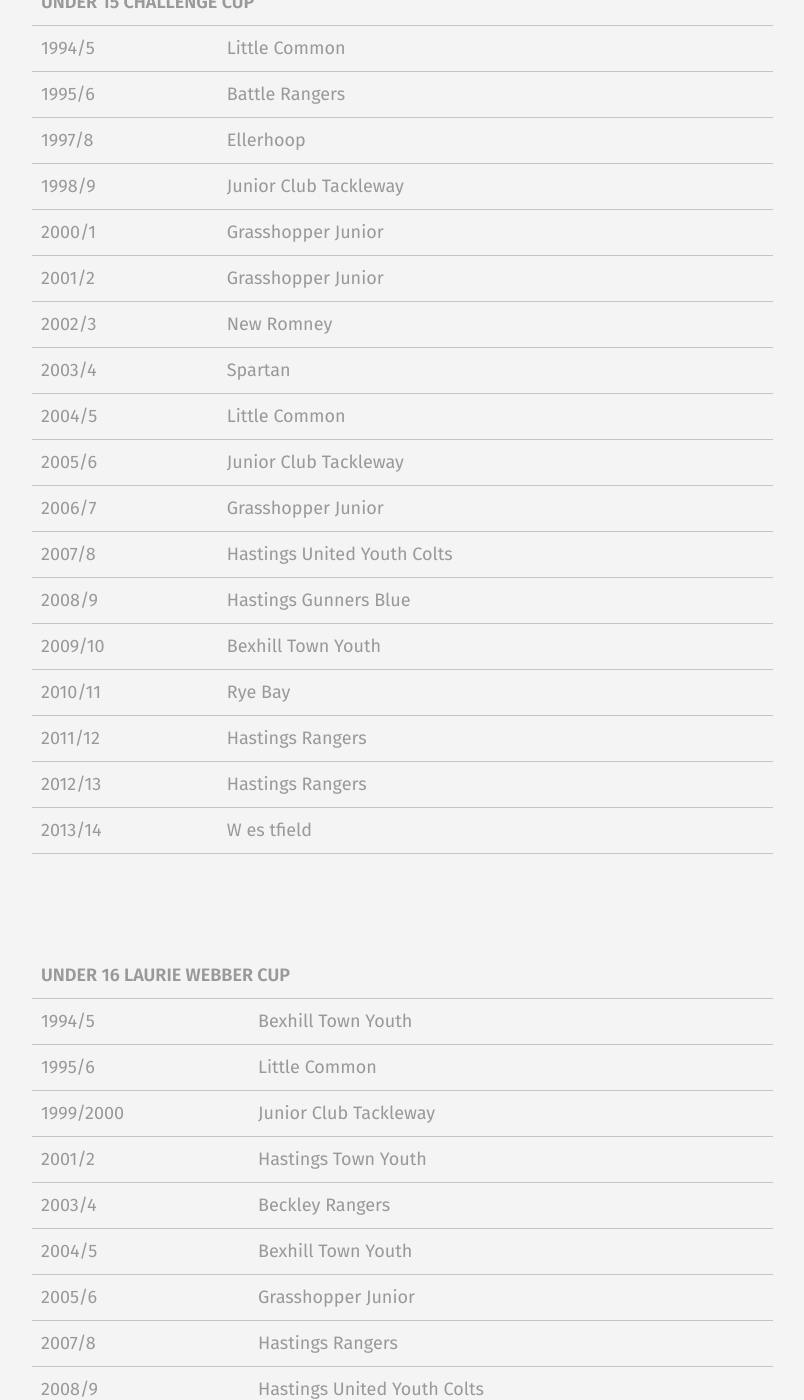
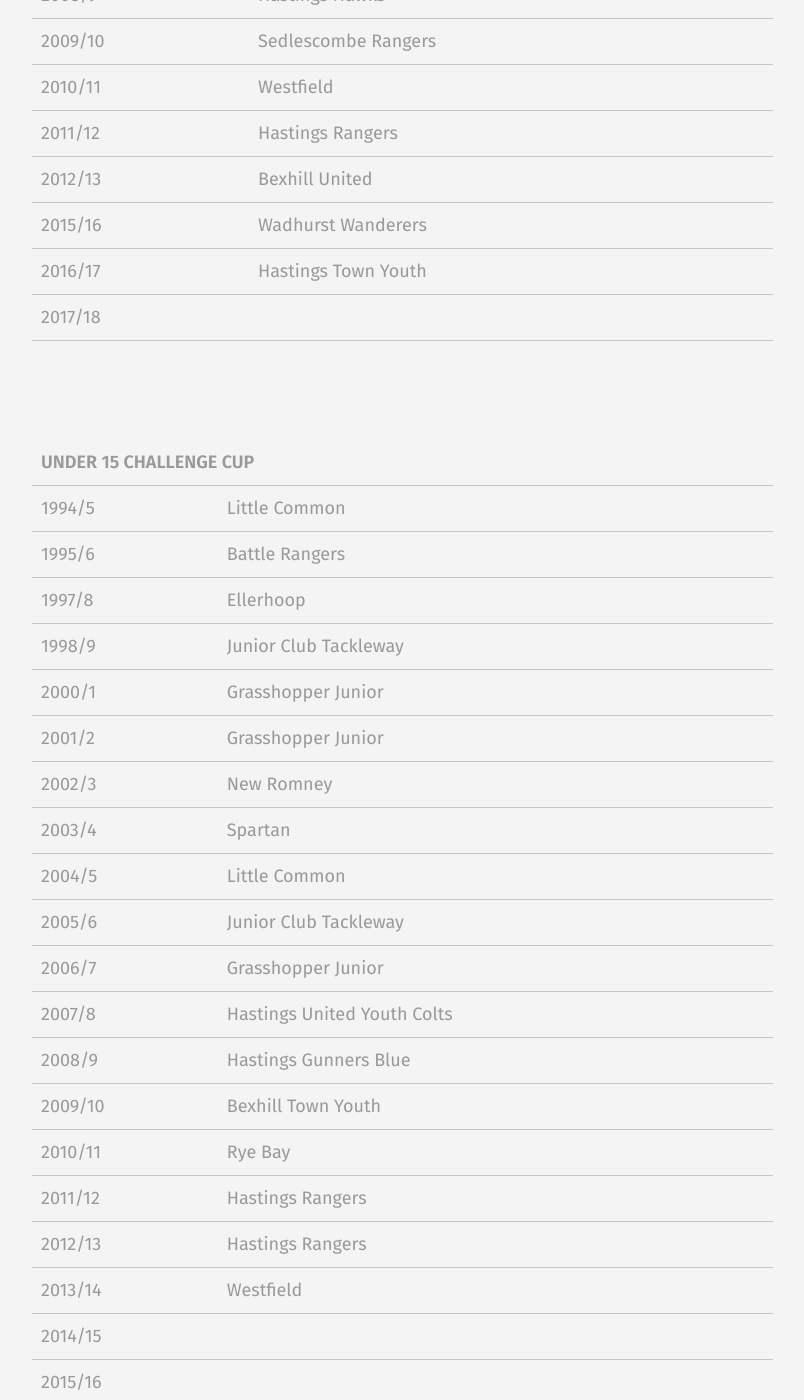
Before and after one commit to rotherleague/Rother, a Jekyll site: the page built from winners.md, in a window 1280 px wide and 1400 px high, scrolled down 21409 px. Shown: the whole window, without its empty margins (56-860 px from the left). Built offline with Jekyll 4.4.1, drawn with Linux system fonts in a browser that asks for light colours; comment, search, counter and statistics services are not loaded; a style sheet for code colours, icons or effects is not loaded; some of the changed text lies outside the part shown.

Commit message:
Update cup.html

```diff
--- a/_includes/winners/cup.html
+++ b/_includes/winners/cup.html
@@ -112,6 +112,14 @@
   <tr>
     <td>2015/16 </td>
     <td>Westfield</td>
+  </tr>
+   <tr>
+    <td>2016/17 </td>
+    <td>AS  Eastbourne  </td>
+  </tr>
+   <tr>
+    <td>2017/18 </td>
+    <td> </td>
   </tr>
 </table>
 
@@ -241,6 +249,14 @@
     <td>2015/16 </td>
     <td>Hawkhurst </td>
   </tr>
+   <tr>
+    <td>2016/17 </td>
+    <td>JC Tackleway Titans </td>
+  </tr>
+   <tr>
+    <td>2017/18 </td>
+    <td> </td>
+  </tr>
 </table>
 
 <table border="0" class="table table-striped" width="100%">
@@ -335,6 +351,15 @@
     <td>2015/16 </td>
     <td>Hastings United Claret </td>
   </tr>
+
+  <tr>
+    <td>2016/17 </td>
+    <td>Goudhurst Dynamos </td>
+  </tr>
+   <tr>
+    <td>2017/18 </td>
+    <td> </td>
+  </tr>
 </table>
 
 <table border="0" class="table table-striped" width="100%">
@@ -416,6 +441,14 @@
   <tr>
     <td>2015/16 </td>
     <td>Glenco </td>
+  </tr>
+  <tr>
+    <td>2016/17 </td>
+    <td>Hastings Rangers Youth </td>
+  </tr>
+   <tr>
+    <td>2017/18 </td>
+    <td></td>
   </tr>
 </table>
 
@@ -503,6 +536,14 @@
     <td>2015/16 </td>
     <td>Wadhurst Wanderers </td>
   </tr>
+  <tr>
+    <td>2016/17 </td>
+    <td>Hastings Town Youth   </td>
+  </tr>
+  <tr>
+    <td>2017/18 </td>
+    <td> </td>
+  </tr>
 </table>
 
 <table border="0" class="table table-striped" width="100%">
@@ -579,7 +620,23 @@
   </tr>
   <tr>
     <td>2013/14 </td>
-    <td>W es tfield </td>
+    <td>Westfield </td>
+  </tr>
+   <tr>
+    <td>2014/15 </td>
+    <td> </td>
+  </tr>
+  <tr>
+    <td>2015/16 </td>
+    <td> </td>
+  </tr>
+  <tr>
+    <td>2016/17 </td>
+    <td> </td>
+  </tr>
+   <tr>
+    <td>2017/18 </td>
+    <td> </td>
   </tr>
 </table>
 
```
